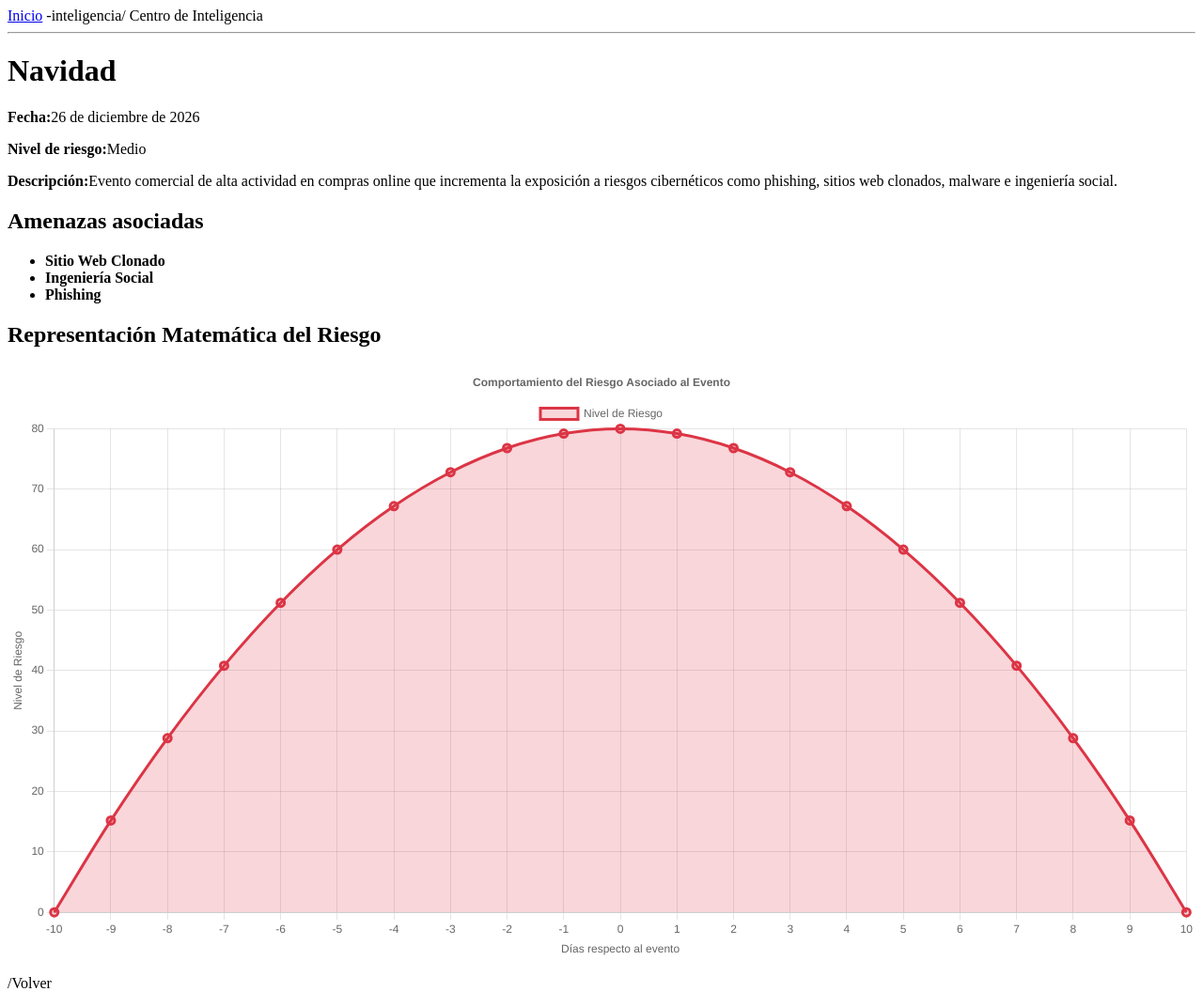
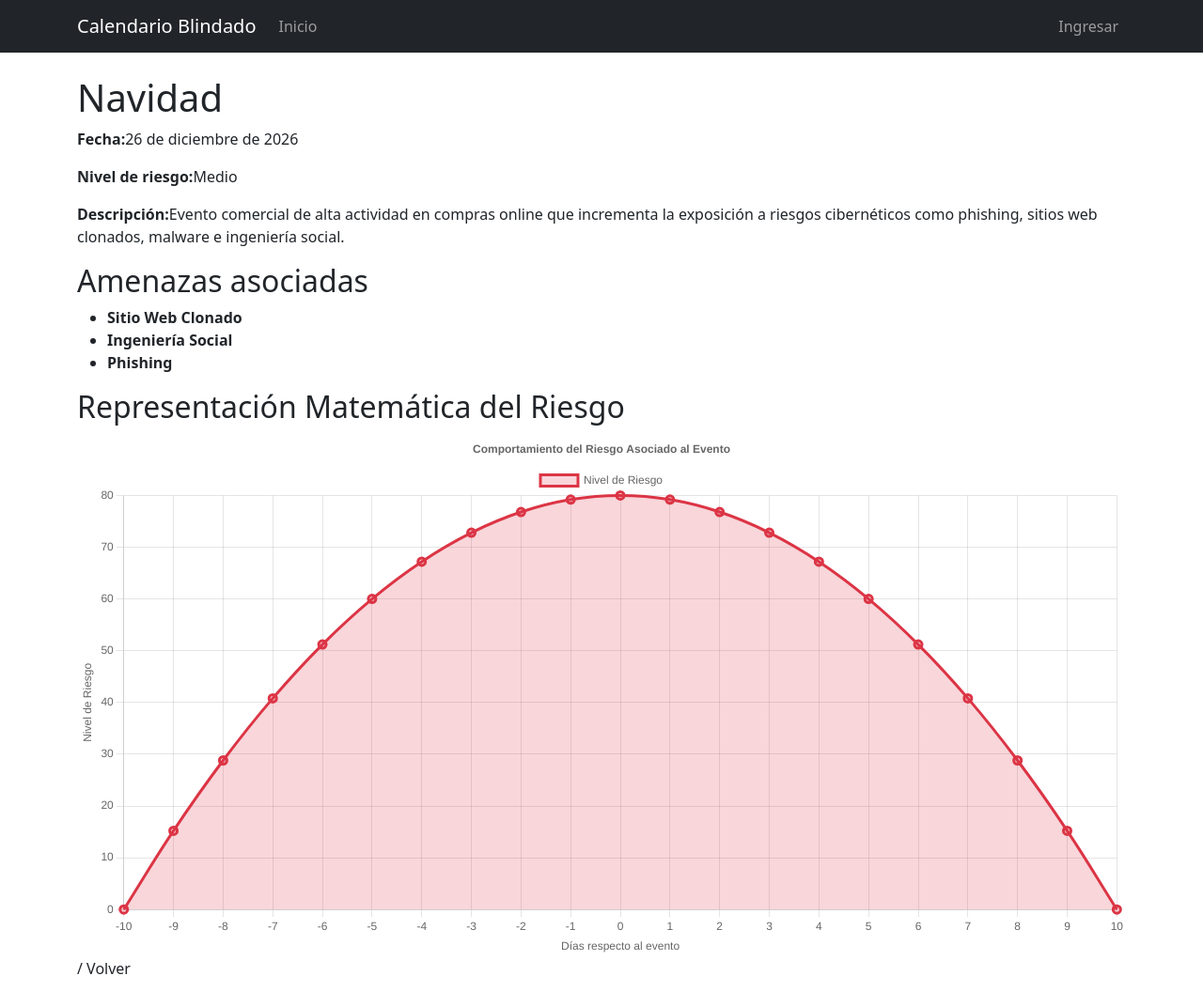
Before and after one commit to orion9ftf/SafeCalendar, a Django app: page /evento/0391ad81-97c6-40a3-82cd-cffafbb070e4/ in a window 1280 px wide. Shown: the whole page at 94% size. After the commit the page ends 1037 px from the top, so only its background shows below. Run offline with Django 5.2, Linux system fonts and the light colour scheme; data comes from the database, SQL or seed files in the repository.

Commit message:
feat: implementa sistema de layouts, navbar compartida y dashboard publico

```diff
--- a/templates/dashboard/event_detail.html
+++ b/templates/dashboard/event_detail.html
@@ -19,13 +19,15 @@
     {% endfor %}
 </ul>
 
-<h2>Representación Matemática del Riesgo</h2>
+    <h2>Representación Matemática del Riesgo</h2>
 
-<canvas id="riskChart" width="800" height="400"></canvas>
+    <canvas id="riskChart" width="800" height="400"></canvas>
 
-{{ points|json_script:"risk-data" }}
+    {{ points|json_script:"risk-data" }}
 
-<p>/Volver</a></p>
+    /
+        Volver
+    </a> <!--- TODO falta ver--->
 
 <!--- scripts --->
 <script src="https://cdn.jsdelivr.net/npm/chart.js"></script>
--- a/templates/dashboard/home.html
+++ b/templates/dashboard/home.html
@@ -18,9 +18,7 @@
     document
         .getElementById("eventSelector")
         .addEventListener("change", function () {
-
             const eventId = this.value;
-
             if (eventId) {
                 window.location.href =
                     "/evento/" + eventId + "/";
--- a/templates/layouts/base.html
+++ b/templates/layouts/base.html
@@ -1,14 +1,18 @@
 <!DOCTYPE html>
 <html lang="es">
 <head>
-    <meta charset="utf-8">
+    <meta charset="UTF-8">
+    <meta name="viewport" content="width=device-width, initial-scale=1">
     <title>Calendario Blindado</title>
+    <link href="https://cdn.jsdelivr.net/npm/bootstrap@5.3.3/dist/css/bootstrap.min.css" rel="stylesheet">
 </head>
+
 <body>
-
     {% include "shared/navbar.html" %}
-    {% block content %}
-    {% endblock %}
-
+    <div class="container mt-4">
+        {% block content %}
+        {% endblock %}
+    </div>
+    <script src="https://cdn.jsdelivr.net/npm/bootstrap@5.3.3/dist/js/bootstrap.bundle.min.js"></script>
 </body>
 </html>
--- a/templates/shared/navbar.html
+++ b/templates/shared/navbar.html
@@ -1,7 +1,35 @@
-<nav>
-    <a href="/">Inicio</a>
-        -inteligencia/
-        Centro de Inteligencia
-    </a>
+<nav class="navbar navbar-expand-lg navbar-dark bg-dark">
+    <div class="container">
+
+        <a class="navbar-brand" href="/">
+            Calendario Blindado
+        </a>
+
+        <button
+            class="navbar-toggler"
+            type="button"
+            data-bs-toggle="collapse"
+            data-bs-target="#navbarNav">
+            <span class="navbar-toggler-icon"></span>
+        </button>
+
+        <div
+            class="collapse navbar-collapse" id="navbarNav">
+            <ul class="navbar-nav me-auto">
+                <li class="nav-item">
+                    <a class="nav-link" href="/">
+                        Inicio
+                    </a>
+                </li>
+            </ul>
+
+            <ul class="navbar-nav">
+                <li class="nav-item">
+                    <a class="nav-link" href="/centro-inteligencia/">
+                        Ingresar
+                    </a>
+                </li>
+            </ul>
+        </div>
+    </div>
 </nav>
-<hr>
```
